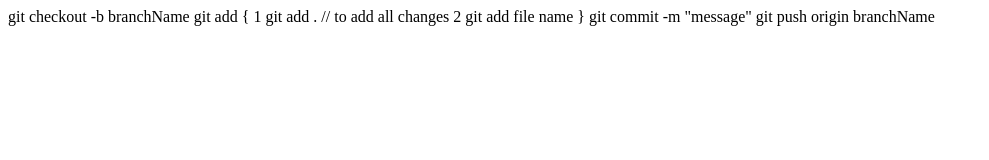
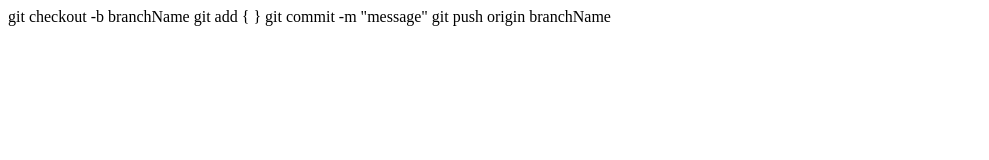
Before and after one commit to himanshu7377/git_setup, a plain HTML site: page index.html in a window 1280 px wide. Shown: the whole page, without its empty margins (0-989 px from the left). Drawn offline with Linux system fonts and the light colour scheme.

Commit message:
third commit

```diff
--- a/index.html
+++ b/index.html
@@ -9,8 +9,8 @@
 <body>
     git checkout -b branchName
     git add {
-        1 git add . // to add all changes
-        2 git add file name
+        <!-- 1 git add . // to add all changes
+        2 git add file name -->
     }
     git commit -m "message"
     git push origin branchName
```
